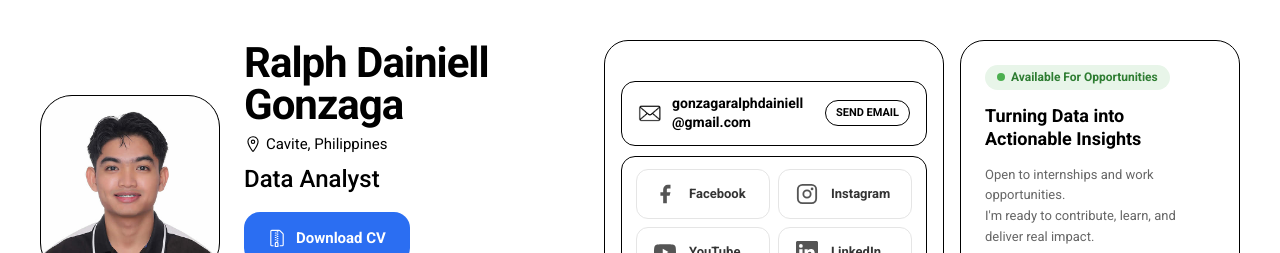
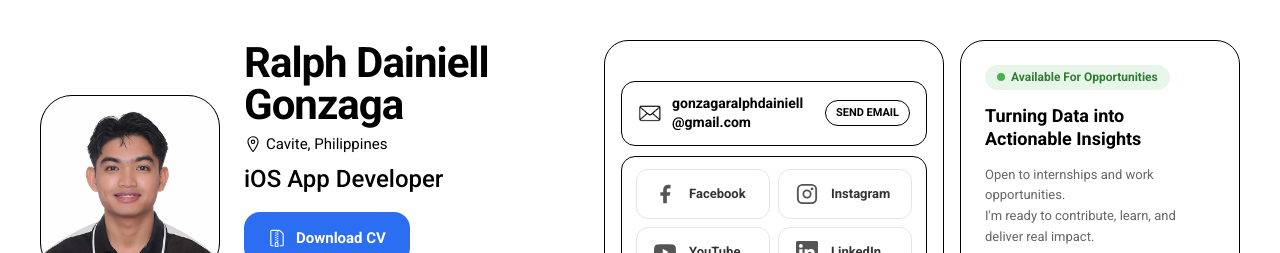
Before and after one commit to Valiantic/Ralph-Dainiell, a Next.js app: page / in a window 1280 px wide. Shown: the top 253 px of the page. Built offline with nearby package versions, Linux system fonts and the light colour scheme.

Commit message:
newcareer

```diff
--- a/app/constants/portfolio.ts
+++ b/app/constants/portfolio.ts
@@ -4,7 +4,7 @@ export const PORTFOLIO_DATA: PortfolioData = {
     name: "Ralph Dainiell Gonzaga",
     location: "Cavite, Philippines",
     profileImage: "/Images/profile.jpg",
-    roles: ["Data Analyst"],
+    roles: ["iOS App Developer"],
     contact: {
         email: "gonzagaralphdainiell@gmail.com",
         phone: "+63 945 289 3949",
```
